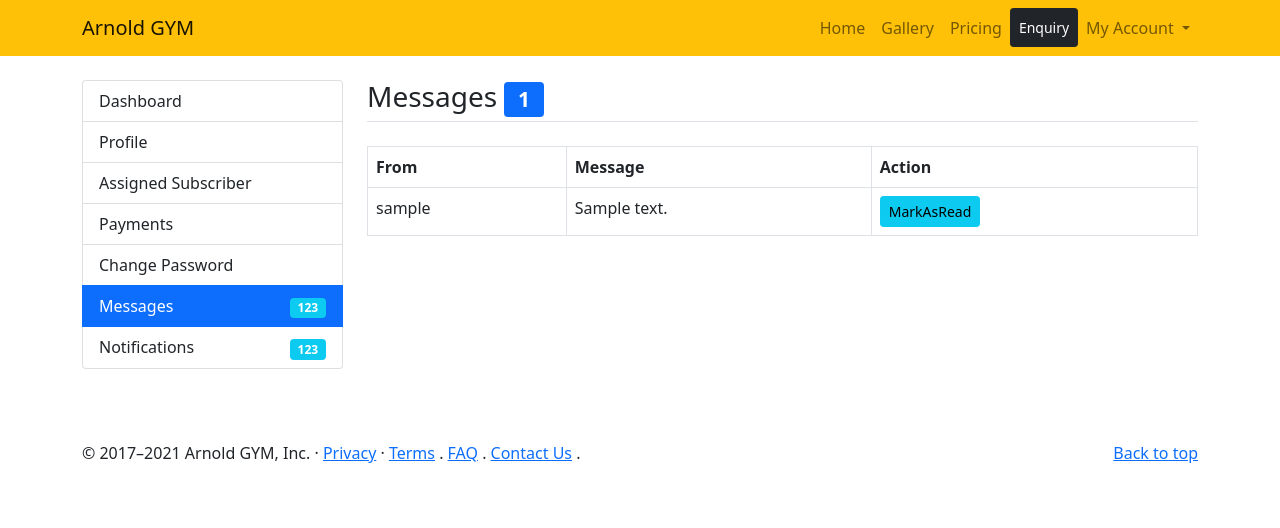
After one commit to codeartisanlab/Gym-Management-System-in-Django-3-Bootstrap-5-and-PostgreSQL, a Django app: page /messages in a window 1280 px wide. The commit adds this page. Shown: the top 528 px of the page. Run offline with Django 3.2, Linux system fonts and the light colour scheme; tables that the repository leaves empty hold one stand-in row (values such as "Sample post"); some libraries are stand-ins or nearby versions.

Commit message:
part-35-messages-in-trainer-panel

```diff
--- a/main/admin.py
+++ b/main/admin.py
@@ -84,3 +84,8 @@ admin.site.register(models.TrainerSalary,TrainerSalaryAdmin)
 class TrainerNotificationAdmin(admin.ModelAdmin):
 	list_display=('notif_msg',)
 admin.site.register(models.TrainerNotification,TrainerNotificationAdmin)
+
+# SubscriberMsg
+class TrainerMsgAdmin(admin.ModelAdmin):
+	list_display=('user','trainer','message')
+admin.site.register(models.TrainerMsg,TrainerMsgAdmin)
--- a/main/models.py
+++ b/main/models.py
@@ -236,3 +236,12 @@ class NotifTrainerStatus(models.Model):
 
 	class Meta:
 		verbose_name_plural='Trainer Notification Status'
+
+# SubscriberMsg
+class TrainerMsg(models.Model):
+	user=models.ForeignKey(User, on_delete=models.CASCADE,null=True)
+	trainer=models.ForeignKey(Trainer, on_delete=models.CASCADE,null=True)
+	message=models.TextField()
+
+	class Meta:
+		verbose_name_plural='Messages For Trainer'
--- a/main/templates/trainer/left-sidebar.html
+++ b/main/templates/trainer/left-sidebar.html
@@ -4,6 +4,6 @@
 	<a href="{% url 'trainer_subscribers' %}" class="list-group-item {% if request.path == '/trainer_subscribers' %} active {% endif %}">Assigned Subscriber</a>
 	<a href="{% url 'trainer_payments' %}" class="list-group-item {% if request.path == '/trainer_payments' %} active {% endif %}">Payments</a>
 	<a href="{% url 'trainer_changepassword' %}" class="list-group-item {% if request.path == '/trainer_changepassword' %} active {% endif %}">Change Password</a>
-	<a href="#" class="list-group-item">Messages <span class="float-end badge bg-info mt-1">123</span></a>
+	<a href="{% url 'messages' %}" class="list-group-item {% if request.path == '/messages' %} active {% endif %}">Messages <span class="float-end badge bg-info mt-1">123</span></a>
 	<a href="{% url 'trainer_notifs' %}" class="list-group-item {% if request.path == '/trainer_notifs' %} active {% endif %}">Notifications <span class="float-end badge bg-info mt-1">123</span></a>
 </div>
--- /dev/null
+++ b/main/templates/trainer/msgs.html
@@ -0,0 +1,44 @@
+{% extends 'base.html' %}
+{% block content %}
+<style type="text/css">
+	.marked{
+		display: none;
+	}
+</style>
+    <!-- Main Start -->
+    <main>
+		<!-- Services -->
+		<section class="container my-4">
+			<div class="row">
+				<div class="col-3">
+					{% include 'trainer/left-sidebar.html' %}
+				</div>
+				<div class="col-9">
+					<h3 class="mb-4 border-bottom pb-1">Messages <span class="badge bg-primary totalunread">{{msgs.count}}</span></h3>
+					<span class="ajaxRes"></span>
+
+					<table class="table table-bordered">
+						<thead>
+							<tr>
+								<th>From</th>
+								<th>Message</th>
+								<th>Action</th>
+							</tr>
+						</thead>
+						<tbody>
+							{% for msg in msgs %}
+							<tr>
+								<td>{{msg.user}}</td>
+								<td>{{msg.message}}</td>
+								<td><span class="btn btn-info btn-sm">MarkAsRead</span></td>
+							</tr>
+							{% endfor %}
+						</tbody>
+					</table>
+				</div>
+			</div>
+		</section>
+		<!-- End -->
+    </main>
+    <!-- End -->
+{% endblock %}
--- a/main/urls.py
+++ b/main/urls.py
@@ -33,6 +33,8 @@ urlpatterns=[
 	path('notifs',views.notifs,name='notifs'),
 	path('get_notifs',views.get_notifs,name='get_notifs'),
 	path('mark_read_notif',views.mark_read_notif,name='mark_read_notif'),
+	# Messages
+	path('messages',views.trainer_msgs,name='messages'),
 ]
 
 if settings.DEBUG:
--- a/main/views.py
+++ b/main/views.py
@@ -266,3 +266,8 @@ def trainer_changepassword(request):
 def trainer_notifs(request):
 	data=models.TrainerNotification.objects.all().order_by('-id')
 	return render(request, 'trainer/notifs.html',{'notifs':data})
+
+# Trainer Messages
+def trainer_msgs(request):
+	data=models.TrainerMsg.objects.all().order_by('-id')
+	return render(request, 'trainer/msgs.html',{'msgs':data})
```
Also changed, not shown: main/migrations/0037_trainermsg.py (added), main/migrations/0038_alter_trainermsg_user_type.py (added), main/migrations/0039_remove_trainermsg_user_type.py (added).
